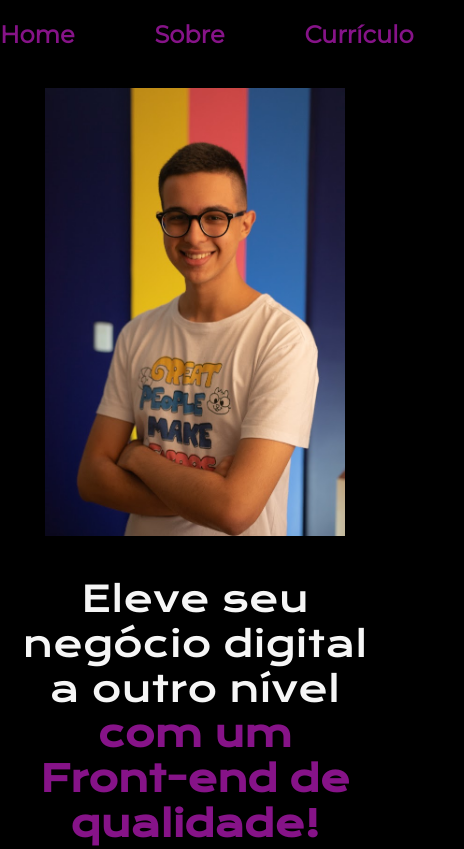
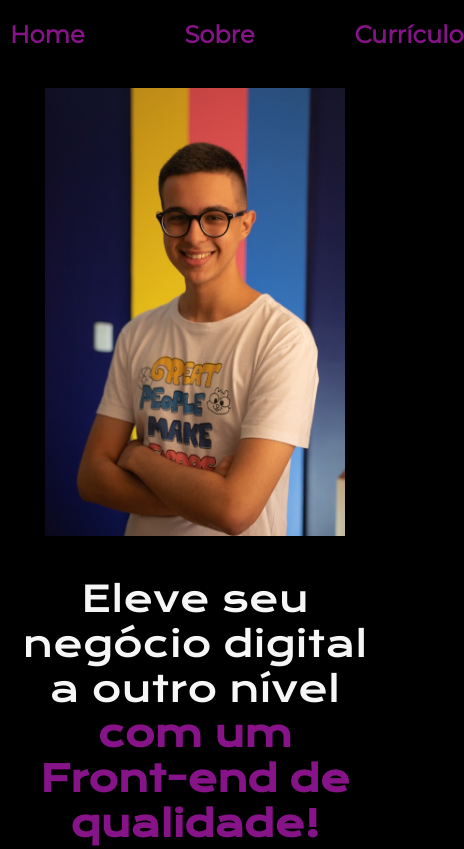
Before and after one commit to jaumrosa/portfolio, a plain HTML site: page index.html in a window 390 px wide. Shown: the top 849 px of the page, 464 px wide, since content can reach past the window. Drawn offline with nearby package versions, Linux system fonts and the light colour scheme.

Commit message:
Ajuste margem links

```diff
--- a/styles/style.css
+++ b/styles/style.css
@@ -132,15 +132,15 @@ body {
 
     .cabecalho__menu{
         display: flex;
-        justify-content: space-around;
+        justify-content: space-between;
         align-items: center;
         padding: 0;
         margin: 0;
         list-style: none;
     }
 
-    .cabecalho__menu li {
-        margin: 0 20px;
+    .cabecalho__menu__link{
+        margin: 0 10px;
     }
 
     .apresentacao{
```
